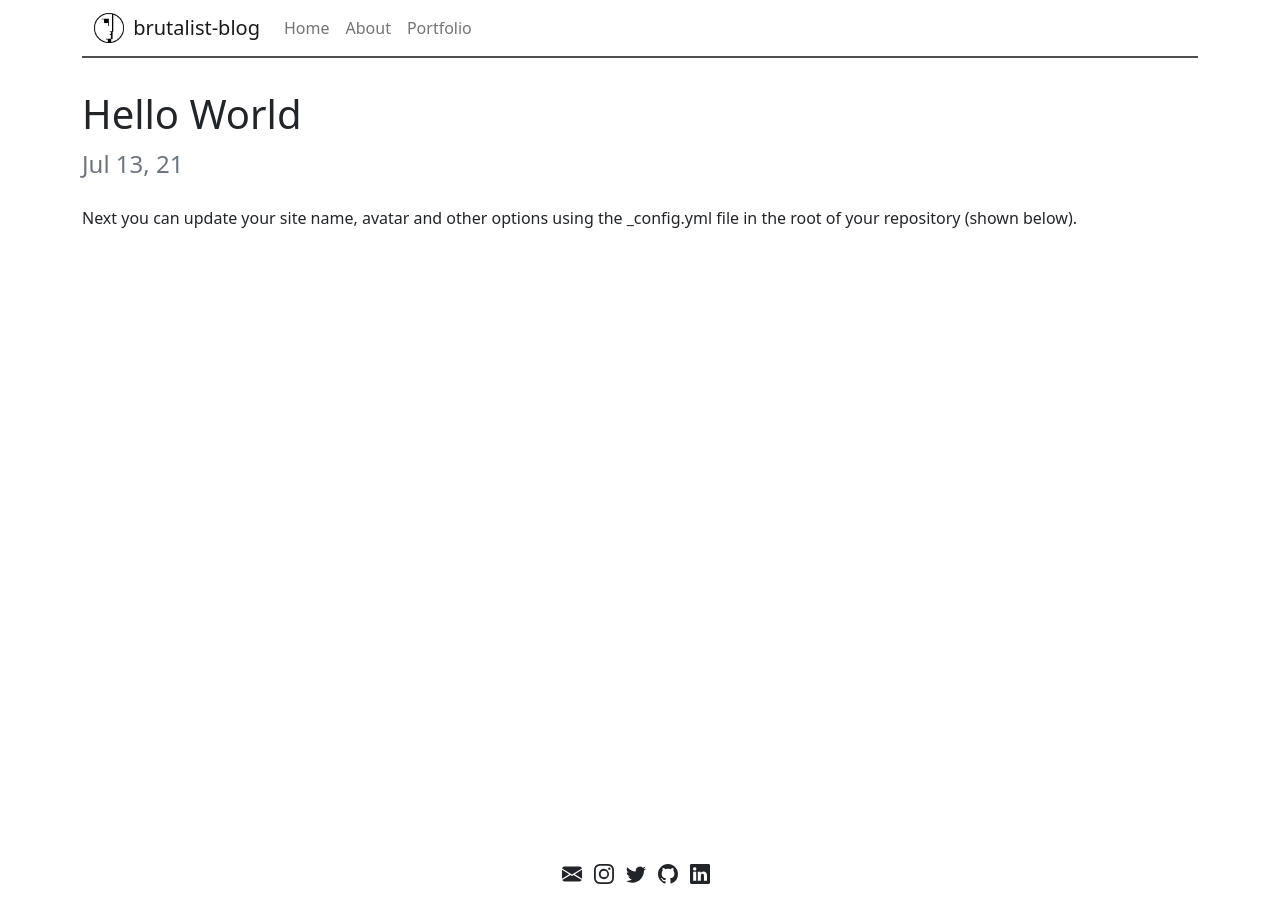
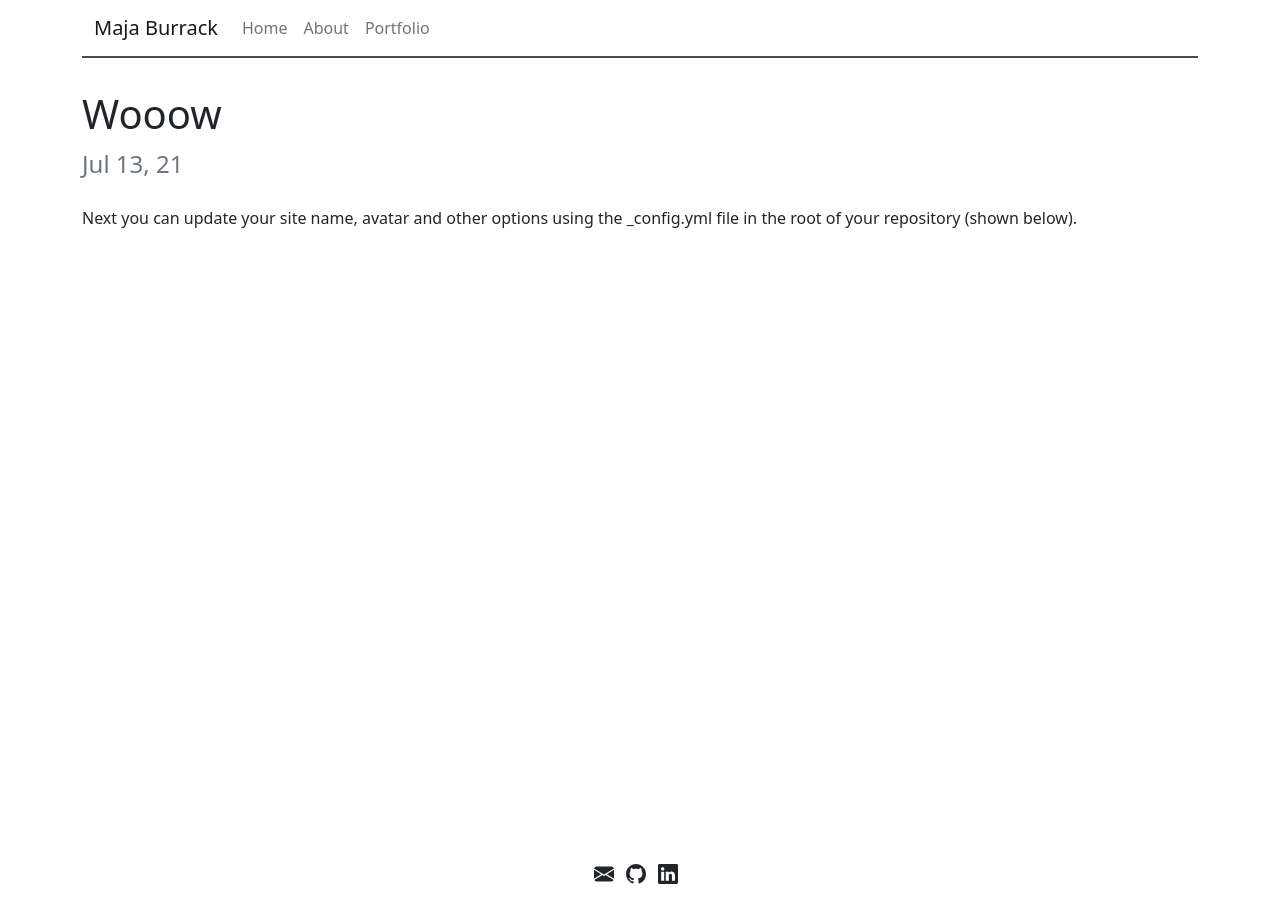
Before and after one commit to maja-burrack/maja-burrack.github.io, a Jekyll site: the page built from _posts/2021-07-13-Hello-World.md, in a window 1280 px wide. Built offline with Jekyll 4.4.1, drawn with Linux system fonts in a browser that asks for light colours.

Commit message:
modified config

```diff
--- a/_config.yml
+++ b/_config.yml
@@ -3,16 +3,16 @@
 #
 
 # Name of your site (displayed in the navbar)
-name: brutalist-blog
+name: Maja Burrack
 
 # Your site's title (e.g., Ben's Awesome Site, The GitHub Blog, etc.), used as part of the title tag like Home | Ben's Awesome Site.
-title: brutalist-blog
+title:
 
 # Link to avatar in the navbar (/assets/images/avatar.png). Leave empty if no logo desired. Two avatars for light and dark mode.
 # Avatar for light mode site
-lightavatar: /assets/images/light_bauhaus_logo.png
+lightavatar:
 # Avatar for dark mode site
-darkavatar: /assets/images/dark_bauhaus_logo.png
+darkavatar:
 
 # A short description (e.g., A blog dedicated to reviewing cat gifs), used as part of the title tag like Ben's Awesome Site | A blog dedicated to reviewing cat gifs instead of Ben's Awesome Site | Long description about a blog dedicated to reviewing cat gifs that would be used when page.title is not defined.
 tagline: Minimalistic Jekyll theme that automatically supports dark and light modes for blogs
@@ -30,10 +30,10 @@ url:
 baseurl: ""
 
 # global author information
-author: andrew-park
+author: maja-burrack
 
 # URL to a site-wide logo (e.g., /assets/your-company-logo.png)
-logo: /assets/images/light_bauhaus_logo.png
+logo:
 
 # Enter your Google Analytics web tracking code (e.g. UA-2110908-2) to activate tracking
 google_analytics:
@@ -42,13 +42,13 @@ permalink: /:year/:month/:day/:title/
 
 # Includes an icon in the footer for each username you enter
 footer-links:
-  email: mkie0125@gmail.com
+  email: majaburracklarsen@gmail.com
   facebook:
-  github: andrewhwanpark/brutalist-blog
-  instagram: andrewhwanpark
-  linkedin: andrewhwanpark
+  github: maja-burrack/maja-burrack.github.io
+  instagram:
+  linkedin: maja-b-larsen
   rss: # just type anything here for a working RSS icon
-  twitter: andrewhwanpark
+  twitter:
 
 plugins:
   - jekyll-seo-tag
--- a/_posts/2021-07-13-Hello-World.md
+++ b/_posts/2021-07-13-Hello-World.md
@@ -1,6 +1,6 @@
 ---
 layout: post
-title: Hello World
+title: Wooow
 ---
 
 Next you can update your site name, avatar and other options using the \_config.yml file in the root of your repository (shown below).
```
